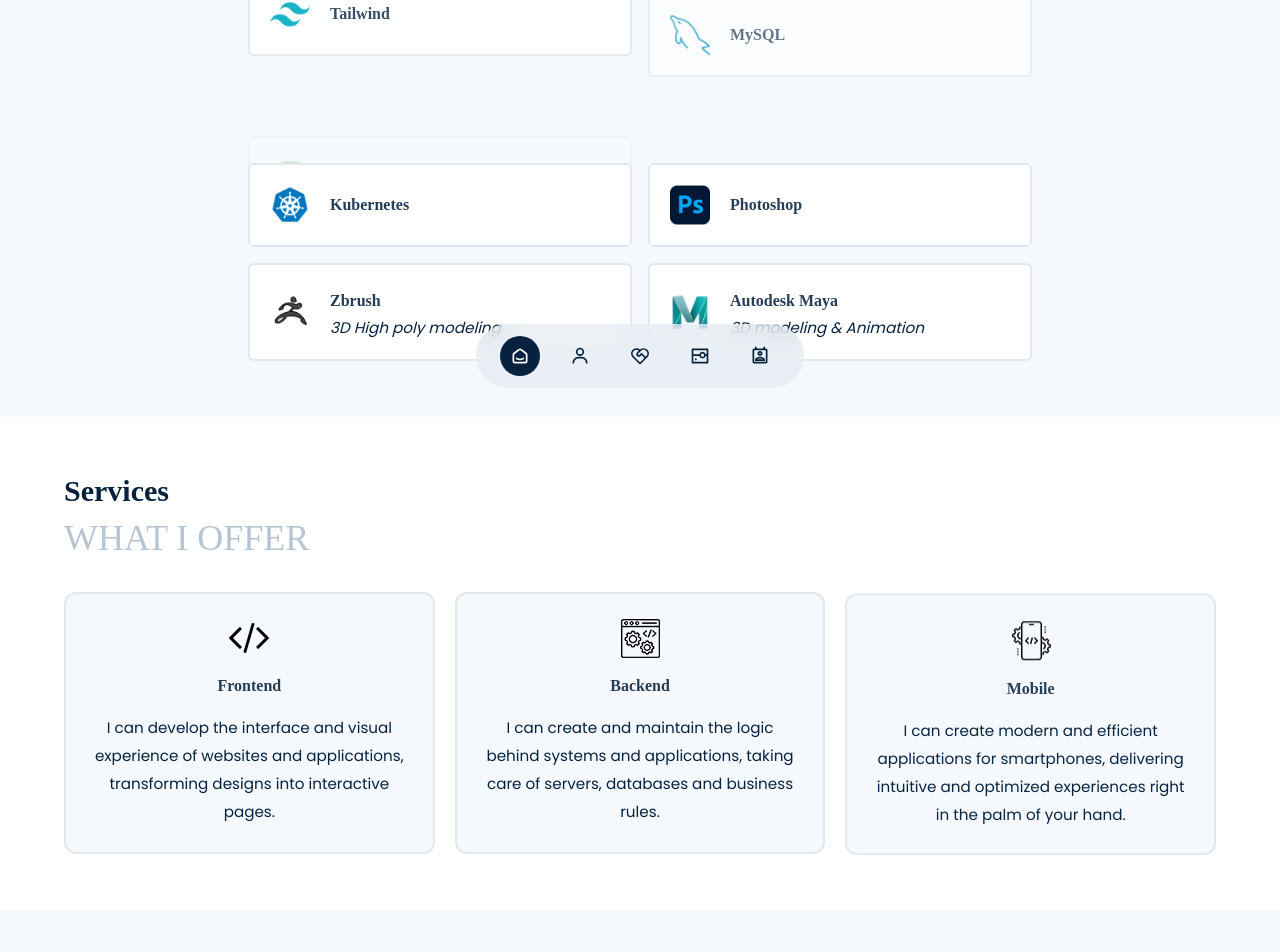
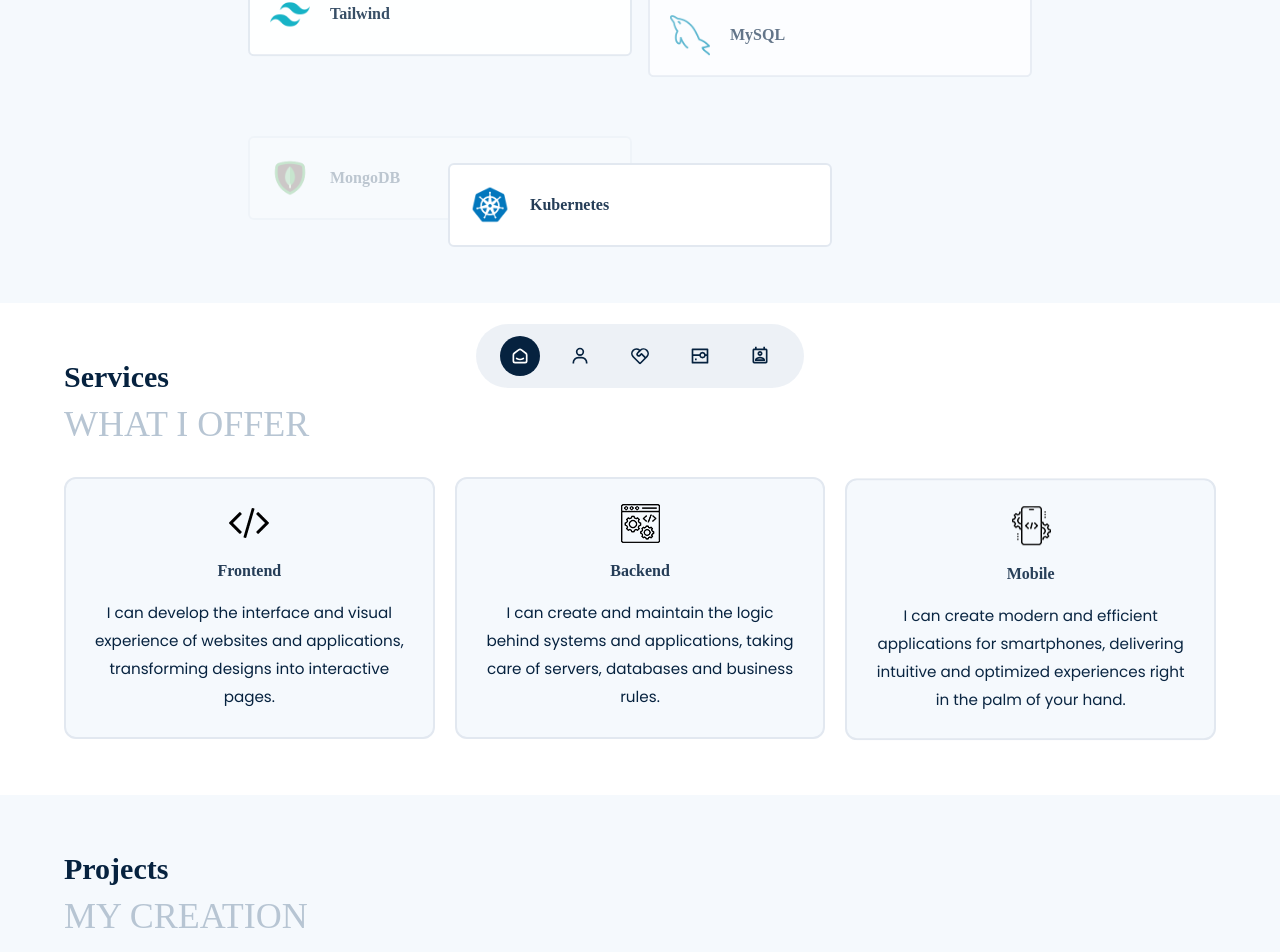
Before and after one commit to RogerAlbuquerque/RogerPortfolio, a React (Vite) app: page / in a window 1280 px wide. Shown: the part 1212-2164 px from the top of the page. Built offline with nearby package versions, Linux system fonts and the light colour scheme; a web font is replaced by a local one.

Commit message:
reset last commit

```diff
--- a/src/Content.js
+++ b/src/Content.js
@@ -113,26 +113,24 @@ export const content = {
                 name: "Docker",
                 logo: docker,
             },
-
             {
                 name: "Kubernetes",
                 logo: kubernetes,
-            },
-
-            {
-                name: "Photoshop",
-                logo: photoshop,
-            },
-            {
-                name: "Zbrush",
-                para: "3D High poly modeling",
-                logo: zbrush,
-            },
-            {
-                name: "Autodesk Maya",
-                para: "3D modeling & Animation",
-                logo: maya,
-            },
+            }
+            // {
+            //     name: "Photoshop",
+            //     logo: photoshop,
+            // },
+            // {
+            //     name: "Zbrush",
+            //     para: "3D High poly modeling",
+            //     logo: zbrush,
+            // },
+            // {
+            //     name: "Autodesk Maya",
+            //     para: "3D modeling & Animation",
+            //     logo: maya,
+            // },
 
         ],
     },
```
